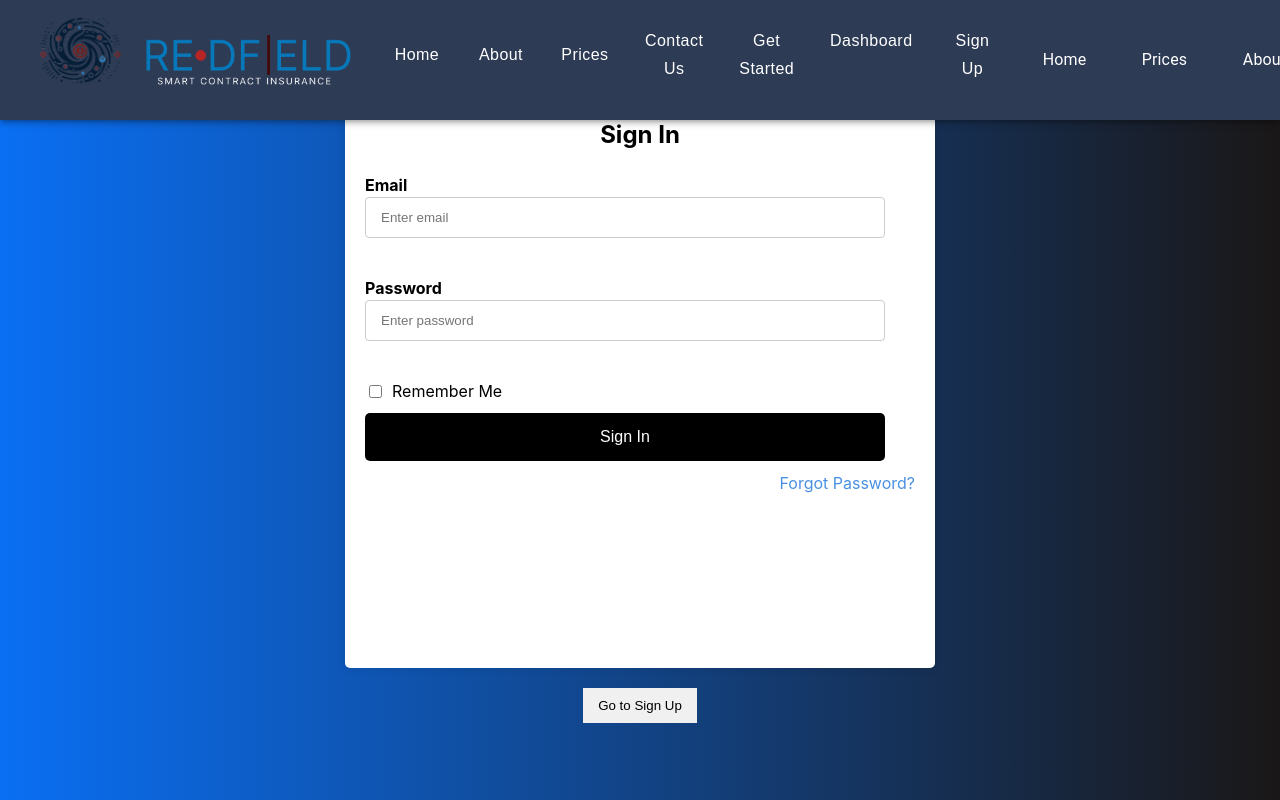
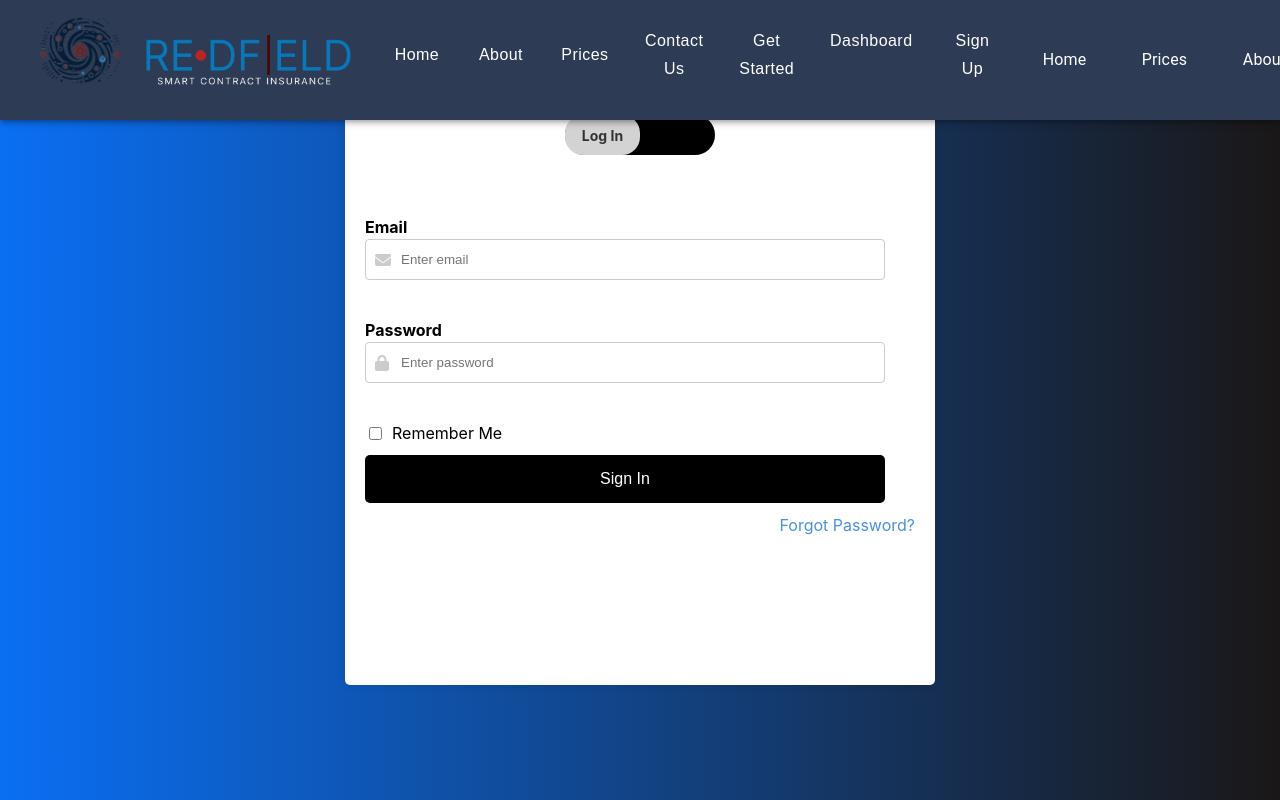
Before and after one commit to ControlYourPotatoes/redfield-react, a React (Vite) app: page /SignInUpForm in a window 1280 px wide. Built offline with nearby package versions, Linux system fonts and the light colour scheme.

Commit message:
modified SignUpform.tsx in pages

```diff
--- a/src/components/pages/SignUpform.tsx
+++ b/src/components/pages/SignUpform.tsx
@@ -2,6 +2,8 @@ import React, { useState } from 'react';
 import { Formik, Form, Field, ErrorMessage } from 'formik';
 import * as Yup from 'yup';
 import styled from 'styled-components';
+import { FontAwesomeIcon } from '@fortawesome/react-fontawesome';
+import { faEnvelope, faLock, faUser, faPhone, faUserAlt } from '@fortawesome/free-solid-svg-icons';
 
 const Container = styled.div`
 display: flex;
@@ -28,17 +30,29 @@ display: ${({ show }) => (show ? 'flex' : 'none')};
  margin-bottom: 20px; /* Adjust spacing between form and button */
 `;
 
+const InputWrapper = styled.div`
+  position: relative;
+  display: flex;
+  align-items: center;
+  margin: 8px 0;
+`;
+
 const StyledInput = styled(Field)`
-  padding: 12px 15px;
-  margin: 8px 0;
+  padding: 12px 15px 12px 35px; /* Adjust left padding to make room for the icon */
   width: calc(100% - 30px);
-  box-sizing: border-box;
   border: 1px solid #ccc;
   border-radius: 4px;
   &:focus {
     border-color: #4A90E2;
     outline: none;
   }
+  box-sizing: border-box;
+`;
+
+const Icon = styled(FontAwesomeIcon)`
+  position: absolute;
+  left: 10px;
+  color: #ccc;
 `;
 
 const FormTitle = styled.h2`
@@ -135,17 +149,62 @@ const ForgotPasswordFormContainer = styled.div`
   color: black;
 `;
 
+const ToggleWrapper = styled.div`
+  display: flex;
+  justify-content: center; // Aligns the toggle container to the right
+  width: 100%; // Ensures the wrapper spans the full width of its parent
+  padding-right: 20px; // Adjust this value to move the toggle button more to the right
+  margin-bottom: 20px; // Adds some space below the toggle button
+`;
+
+const ToggleContainer = styled.div`
+  display: flex;
+  background-color: black;
+  border-radius: 20px;
+  width: 150px;
+  height: 40px;
+  cursor: pointer;
+  position: relative;
+  margin-bottom: 40px; // Add space below the toggle button
+`;
+
+const ToggleIndicator = styled.div<{ isSignUp: boolean }>`
+  height: 100%;
+  display: flex;
+  align-items: center;
+  justify-content: center;
+  position: absolute;
+  background-color: lightgray;
+  border-radius: 18px;
+  transition: all 0.2s ease;
+  width: 50%; // Indicator covers half of the container
+  left: ${({ isSignUp }) => (isSignUp ? '50%' : '0')}; // Move indicator based on isSignUp
+  font-size: 14px;
+  font-weight: bold;
+  color: #333;
+  &:before {
+    content: ${({ isSignUp }) => (isSignUp ? '"Sign Up"' : '"Log In"')};
+  }
+`;
+
 const signInSchema = Yup.object().shape({
   email: Yup.string().email('Invalid email').required('Required'),
   password: Yup.string().min(6, 'Password is too short').required('Required'),
 });
 
 const signUpSchema = Yup.object().shape({
-  email: Yup.string().email('Invalid email').required('Required'),
-  password: Yup.string().min(6, 'Password is too short').required('Required'),
+  email: Yup.string().email('Invalid email').required('Email is required'),
+  password: Yup.string().min(6, 'Password is too short').required('Password is required'),
   confirmPassword: Yup.string()
     .oneOf([Yup.ref('password'), undefined], "Passwords don't match")
-    .required('Required'),
+    .required('Confirming password is required'),
+  firstName: Yup.string().required('First name is required'),
+  lastName: Yup.string().required('Last name is required'),
+  phoneNumber: Yup.string()
+    .matches(/^[0-9]+$/, "Must be only digits")
+    .min(10, 'Must be exactly 10 digits')
+    .max(10, 'Must be exactly 10 digits')
+    .required('Phone number is required'),
 });
 
 // Yup validation schema for the forgot password email
@@ -195,10 +254,13 @@ const SignInSignUpPage = () => {
             <Form>
               <FormTitle>Forgot Password</FormTitle>
               <StyledLabel>Email</StyledLabel>
+              <InputWrapper>
+              <Icon icon={faEnvelope} />
               <StyledInput name="email" type="email" placeholder="Enter your email" />
               {errors.email && touched.email ? (
                 <div style={{ color: 'red', marginTop: '0.5rem' }}></div>
               ) : null}
+              </InputWrapper>
               <ErrorMessageContainer>
                 <ErrorMessage name="email" component="div" />
               </ErrorMessageContainer>
@@ -214,25 +276,42 @@ const SignInSignUpPage = () => {
     );
   }
 
+   // Calculate the dynamic style based on isSignUp state
+   const containerStyle = {
+    justifyContent: isSignUp ? 'flex-start' : 'center',
+    paddingTop: isSignUp ? '150px' : '0', // Or any other value that suits your design
+  };
+
+
   return (
-    <Container>
+    <Container style={containerStyle}>
       <FormContainer show={!isSignUp}>
         <Formik
           initialValues={{ email: '', password: '' }}
           validationSchema={signInSchema}
-          onSubmit={(values) => console.log('Sign In', values)}
+          onSubmit={(values) => console.log('Log In', values)}
         >
           {({ isSubmitting }) => (
             <Form>
-              <FormTitle>Sign In</FormTitle>
+              <ToggleWrapper>
+               <ToggleContainer  onClick={toggleForm}>
+                <ToggleIndicator isSignUp={isSignUp} />
+               </ToggleContainer >
+              </ToggleWrapper>
               <StyledLabel>Email</StyledLabel>
+              <InputWrapper>
+               <Icon icon={faEnvelope} />
               <StyledInput name="email" type="email" placeholder="Enter email" />
+              </InputWrapper>
               <ErrorMessageContainer>
                 <ErrorMessage name="email" component="div" />
               </ErrorMessageContainer>
 
               <StyledLabel>Password</StyledLabel>
+              <InputWrapper>
+               <Icon icon={faLock} />
               <StyledInput name="password" type="password" placeholder="Enter password" />
+              </InputWrapper>
               <ErrorMessageContainer>
                 <ErrorMessage name="password" component="div" />
               </ErrorMessageContainer>
@@ -240,6 +319,7 @@ const SignInSignUpPage = () => {
                 <Checkbox type="checkbox" name="rememberMe" />
                 Remember Me
               </CheckboxLabel>
+
               <SubmitButton type="submit" disabled={isSubmitting}>
              {isSignUp ? 'Sign Up' : 'Sign In'}
              </SubmitButton>
@@ -255,27 +335,67 @@ const SignInSignUpPage = () => {
 
       <FormContainer show={isSignUp}>
         <Formik
-          initialValues={{ email: '', password: '', confirmPassword: '' }}
+          initialValues={{  firstName: '', lastName:'', phoneNumber: '', email: '', password: '', confirmPassword: ''}}
           validationSchema={signUpSchema}
           onSubmit={(values) => console.log('Sign Up', values)}
         >
           {({ isSubmitting }) => (
             <Form>
-              <FormTitle>Sign Up</FormTitle>
+              <ToggleWrapper>
+               <ToggleContainer  onClick={toggleForm}>
+                <ToggleIndicator isSignUp={isSignUp} />
+               </ToggleContainer >
+              </ToggleWrapper>
               <StyledLabel>Email</StyledLabel>
+              <InputWrapper>
+              <Icon icon={faEnvelope} />
               <StyledInput name="email" type="email" placeholder="Enter email" />
+              </InputWrapper>
               <ErrorMessageContainer>
                 <ErrorMessage name="email" component="div" />
               </ErrorMessageContainer>
 
+              <StyledLabel>First Name</StyledLabel>
+                <InputWrapper>
+                  <Icon icon={faUser} />
+                  <StyledInput name="firstName" type="text" placeholder="First Name" />
+                </InputWrapper>
+                <ErrorMessageContainer>
+                 <ErrorMessage name="firstName" component="div" />
+                </ErrorMessageContainer>
+
+              <StyledLabel>last Name</StyledLabel>
+                <InputWrapper>
+                <Icon icon={faUserAlt} />
+                  <StyledInput name="lastName" type="text" placeholder="Last Name" />
+                </InputWrapper>
+                <ErrorMessageContainer>
+                 <ErrorMessage name="lastName" component="div" />
+                </ErrorMessageContainer>
+
+              <StyledLabel>Phone Number</StyledLabel>
+               <InputWrapper>
+                <Icon icon={faPhone} />
+                <StyledInput name="phoneNumber" type="tel" placeholder="Phone Number" />
+               </InputWrapper>
+                <ErrorMessageContainer>
+                 <ErrorMessage name="phoneNumber" component="div" />
+                </ErrorMessageContainer>
+
               <StyledLabel>Password</StyledLabel>
+              <InputWrapper>
+              <Icon icon={faLock} />
               <StyledInput name="password" type="password" placeholder="Enter password" />
+              </InputWrapper>
               <ErrorMessageContainer>
                 <ErrorMessage name="password" component="div" />
               </ErrorMessageContainer>
 
               <StyledLabel>Confirm Password</StyledLabel>
+              <InputWrapper>
+              <Icon icon={faLock} />
               <StyledInput name="confirmPassword" type="password" placeholder="Confirm Password" />
+              </InputWrapper>
               <ErrorMessageContainer>
                 <ErrorMessage name="confirmPassword" component="div" />
               </ErrorMessageContainer>
@@ -287,9 +407,7 @@ const SignInSignUpPage = () => {
         </Formik>
       </FormContainer>
 
-      <SwitchButton onClick={toggleForm}>
-        {isSignUp ? "Go to Sign In" : "Go to Sign Up"}
-      </SwitchButton>
+
     </Container>
   );
 };
```
Lines whose indentation alone changed are shown as unchanged.
